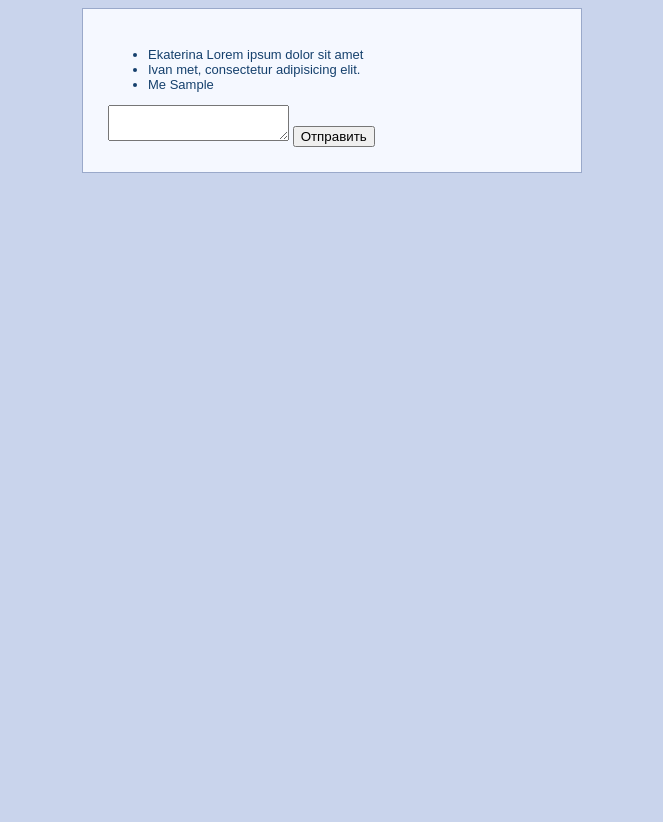
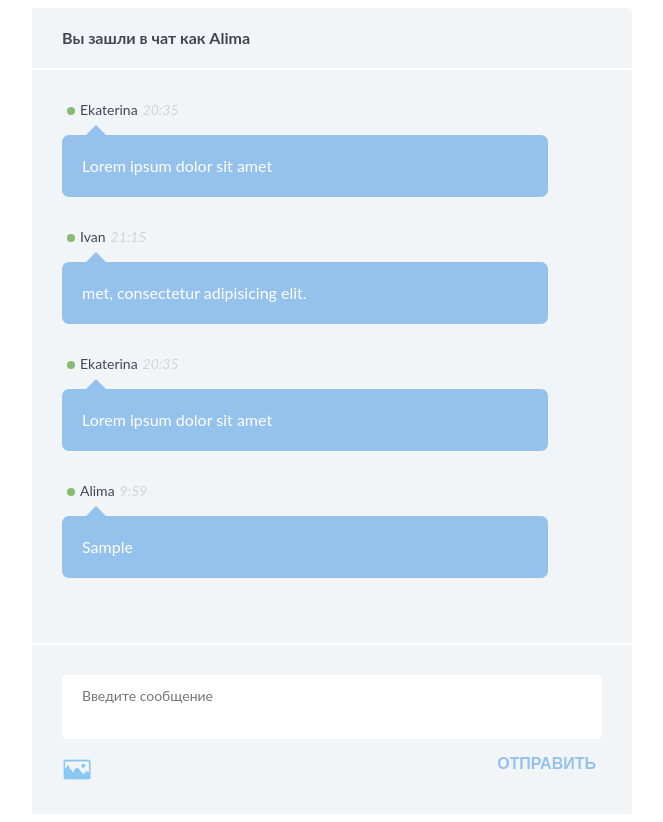
Before and after one commit to alima-n/study-chat, a website with bundled scripts: page index.html in a window 1280 px wide. Both pictures are taken after typing "Sample" into the empty fields and a click on the input "Отправить". Shown: the whole page, without its empty margins (308-971 px from the left). Before the commit the page ends 800 px from the top, so only its background shows below. Built offline with nearby package versions, Linux system fonts and the light colour scheme.

Commit message:
use Pug templates

```diff
--- a/components/app/app.js
+++ b/components/app/app.js
@@ -1,11 +1,14 @@
 import {Chat} from './../chat/chat.js';
 import {Form} from './../form/form.js';
+
+const USER_NAME = 'Alima';
 
 export class App {
     constructor({el}) {
         this.el = el;
         this.chat = new Chat({
-            el: document.createElement('div')
+            el: document.createElement('div'),
+            data: {messages: [], user: USER_NAME}
         });
         this.form = new Form({
             el: document.createElement('div'),
@@ -14,19 +17,28 @@ export class App {
 
         this.el.append(this.chat.el, this.form.el);
 
-        this.chat.setData({
+        this.chat.addOne({
             messages: [
                 {
                     sender: 'Ekaterina',
-                    text: 'Lorem ipsum dolor sit amet'
+                    text: 'Lorem ipsum dolor sit amet',
+                    time: '20:35',
+                    online: true
                 },
                 {
                     sender: 'Ivan',
-                    text: 'met, consectetur adipisicing elit.'
+                    text: 'met, consectetur adipisicing elit.',
+                    time: '21:15',
+                    online: false
+                },
+                {
+                    sender: 'Ekaterina',
+                    text: 'Lorem ipsum dolor sit amet',
+                    time: '20:35',
+                    online: true
                 }
             ]
         });
-
         this.render();
     }
 
@@ -35,14 +47,19 @@ export class App {
         this.form.render();
     }
     _onFormSubmit({text}) {
-        this.chat.setData({
+        let date = new Date();
+        let hours = date.getHours();
+        let minutes = date.getMinutes();
+        this.chat.addOne({
             messages: [
             ...this.chat.data.messages,
             {
                 text,
-                sender: 'Me'
+                sender: USER_NAME,
+                time: `${hours}:${minutes}`
             }]
         });
+        this.chat.setScrollStrategy('bottom');
         this.render();
     }
 }
--- /dev/null
+++ b/components/chat/chat.css
@@ -0,0 +1,95 @@
+
+.chat{
+	width: 600px;
+	background: #F2F5F8;
+  	border-top-right-radius: 5px;
+  	border-bottom-right-radius: 5px;
+ 	color: #434651;
+}
+
+.chat__header{
+	padding: 20px 30px;
+    border-bottom: 2px solid white;
+    font-weight: bold;
+    font-size: 16px;
+}
+
+.chat__messages{
+	padding: 30px 30px 20px;
+    border-bottom: 2px solid white;
+    overflow-y: scroll;
+    height: 575px;
+    margin: 0;
+}
+.chat__message{
+
+}
+.chat__text{
+	color: #fff;
+    padding: 18px 20px;
+    line-height: 26px;
+    font-size: 16px;
+    border-radius: 7px;
+    margin-bottom: 30px;
+    width: 90%;
+    position: relative;
+    background: #94C2ED;
+}
+.chat__text:after{
+	bottom: 100%;
+    left: 7%;
+    border: solid transparent;
+    content: " ";
+    height: 0;
+    width: 0;
+    position: absolute;
+    pointer-events: none;
+    border-bottom-color: #94C2ED;
+    border-width: 10px;
+    margin-left: -10px;
+}
+.chat__title{
+	color: #434651;
+    margin-bottom: 15px;
+}
+.chat__time{
+	color: #d1d3da;
+	font-style: italic;
+	margin: 0 5px;
+}
+.chat__status{
+	display: inline-block;
+	margin: 0 5px;
+	width: 8px;
+	height: 8px;
+	border-radius: 50%;
+	background: #86BB71;
+}
+.chat__status .online{
+	background: #86BB71;
+}
+.chat__status .offline{
+	background: #E38968
+}
+
+*{
+	box-sizing: border-box;
+}
+body{
+	font: 14px/20px "Lato", Arial, sans-serif;
+}
+ul{
+	list-style: none;
+}
+.container{
+	margin: 0 auto;
+	max-width: 600px;
+}
+.clearfix:after {
+    visibility: hidden;
+    display: block;
+    font-size: 0;
+    content: " ";
+    clear: both;
+    height: 0;
+}
--- a/components/chat/chat.js
+++ b/components/chat/chat.js
@@ -1,27 +1,46 @@
 export class Chat {
-    constructor( {el, data = {messages: []}}) {
+    constructor( {el, data = {messages: [], user: ''}}) {
         this.el = el;
         this.data = data;
+        this.scrollStrategy = 'bottom';
     }
 
-    render() {
-        const messagesHTML = this.data.messages.map(({text, sender}) => {
-            return `
-                <li class="chat__message">
-                    <span class="chat__title">${sender}</span>
-                    <span class="chat__text">${text}</span>
-                </li>
-            `;
-        }).join('');
-        this.el.innerHTML = `
-            <div class="chat">
-                <div class="chat__header"></div>
-                <ul class="chat__messages">${messagesHTML}</ul>
-            </div>
-        `;
-    };
+    render({scroll} = {}) {
+        this._saveScrollTop();
+        this.el.classList.add('chat', 'clearfix');
+        this.el.innerHTML = this._getHTML(this.data);
+        this._restoreScrollTop(scroll);
+    }
 
-    setData(data) {
+    _getHTML() {
+        return chatTemplate(this.data);
+    }
+
+    _saveScrollTop() {
+        let chatBox = this.el.querySelector('.chat__messages');
+        if (chatBox) {
+            this._scrollTop = chatBox.scrollTop;
+        }
+    }
+
+    _restoreScrollTop() {
+        let chatBox = this.el.querySelector('.chat__messages');
+        if (chatBox) {
+            switch (this._scrollStrategy) {
+                case 'bottom':
+                    chatBox.scrollTop = chatBox.scrollHeight;
+                    break;
+                case 'fixed':
+                    chatBox.scrollTop = this._scrollTop;
+            }
+        }
+    }
+
+    setScrollStrategy(strategy) {
+        this._scrollStrategy = strategy;
+    }
+
+    addOne(data) {
         Object.assign(this.data, data);
     }
 }
--- /dev/null
+++ b/components/chat/chat.pug.js
@@ -0,0 +1,67 @@
+function pug_escape(e){var a=""+e,t=pug_match_html.exec(a);if(!t)return e;var r,c,n,s="";for(r=t.index,c=0;r<a.length;r++){switch(a.charCodeAt(r)){case 34:n="&quot;";break;case 38:n="&amp;";break;case 60:n="&lt;";break;case 62:n="&gt;";break;default:continue}c!==r&&(s+=a.substring(c,r)),c=r+1,s+=n}return c!==r?s+a.substring(c,r):s}
+var pug_match_html=/["&<>]/;
+function pug_rethrow(n,e,r,t){if(!(n instanceof Error))throw n;if(!("undefined"==typeof window&&e||t))throw n.message+=" on line "+r,n;try{t=t||require("fs").readFileSync(e,"utf8")}catch(e){pug_rethrow(n,null,r)}var i=3,a=t.split("\n"),o=Math.max(r-i,0),h=Math.min(a.length,r+i),i=a.slice(o,h).map(function(n,e){var t=e+o+1;return(t==r?"  > ":"    ")+t+"| "+n}).join("\n");throw n.path=e,n.message=(e||"Pug")+":"+r+"\n"+i+"\n\n"+n.message,n}function chatTemplate(locals) {var pug_html = "", pug_mixins = {}, pug_interp;var pug_debug_filename, pug_debug_line;try {var pug_debug_sources = {"components\u002Fchat\u002Fchat.pug":"div.chat\n    div.chat__header Вы зашли в чат как #{user}\n    ul.chat__messages\n        each message in messages\n            div.message-box.left-img\n                div.chat__title\n                    span.chat__status\n                    span=message.sender\n                    span.chat__time=message.time\n                div.chat__text=message.text\n\n"};
+;var locals_for_with = (locals || {});(function (messages, user) {;pug_debug_line = 1;pug_debug_filename = "components\u002Fchat\u002Fchat.pug";
+pug_html = pug_html + "\u003Cdiv class=\"chat\"\u003E";
+;pug_debug_line = 2;pug_debug_filename = "components\u002Fchat\u002Fchat.pug";
+pug_html = pug_html + "\u003Cdiv class=\"chat__header\"\u003E";
+;pug_debug_line = 2;pug_debug_filename = "components\u002Fchat\u002Fchat.pug";
+pug_html = pug_html + "Вы зашли в чат как ";
+;pug_debug_line = 2;pug_debug_filename = "components\u002Fchat\u002Fchat.pug";
+pug_html = pug_html + (pug_escape(null == (pug_interp = user) ? "" : pug_interp)) + "\u003C\u002Fdiv\u003E";
+;pug_debug_line = 3;pug_debug_filename = "components\u002Fchat\u002Fchat.pug";
+pug_html = pug_html + "\u003Cul class=\"chat__messages\"\u003E";
+;pug_debug_line = 4;pug_debug_filename = "components\u002Fchat\u002Fchat.pug";
+// iterate messages
+;(function(){
+  var $$obj = messages;
+  if ('number' == typeof $$obj.length) {
+      for (var pug_index0 = 0, $$l = $$obj.length; pug_index0 < $$l; pug_index0++) {
+        var message = $$obj[pug_index0];
+;pug_debug_line = 5;pug_debug_filename = "components\u002Fchat\u002Fchat.pug";
+pug_html = pug_html + "\u003Cdiv class=\"message-box left-img\"\u003E";
+;pug_debug_line = 6;pug_debug_filename = "components\u002Fchat\u002Fchat.pug";
+pug_html = pug_html + "\u003Cdiv class=\"chat__title\"\u003E";
+;pug_debug_line = 7;pug_debug_filename = "components\u002Fchat\u002Fchat.pug";
+pug_html = pug_html + "\u003Cspan class=\"chat__status\"\u003E\u003C\u002Fspan\u003E";
+;pug_debug_line = 8;pug_debug_filename = "components\u002Fchat\u002Fchat.pug";
+pug_html = pug_html + "\u003Cspan\u003E";
+;pug_debug_line = 8;pug_debug_filename = "components\u002Fchat\u002Fchat.pug";
+pug_html = pug_html + (pug_escape(null == (pug_interp = message.sender) ? "" : pug_interp)) + "\u003C\u002Fspan\u003E";
+;pug_debug_line = 9;pug_debug_filename = "components\u002Fchat\u002Fchat.pug";
+pug_html = pug_html + "\u003Cspan class=\"chat__time\"\u003E";
+;pug_debug_line = 9;pug_debug_filename = "components\u002Fchat\u002Fchat.pug";
+pug_html = pug_html + (pug_escape(null == (pug_interp = message.time) ? "" : pug_interp)) + "\u003C\u002Fspan\u003E\u003C\u002Fdiv\u003E";
+;pug_debug_line = 10;pug_debug_filename = "components\u002Fchat\u002Fchat.pug";
+pug_html = pug_html + "\u003Cdiv class=\"chat__text\"\u003E";
+;pug_debug_line = 10;pug_debug_filename = "components\u002Fchat\u002Fchat.pug";
+pug_html = pug_html + (pug_escape(null == (pug_interp = message.text) ? "" : pug_interp)) + "\u003C\u002Fdiv\u003E\u003C\u002Fdiv\u003E";
+      }
+  } else {
+    var $$l = 0;
+    for (var pug_index0 in $$obj) {
+      $$l++;
+      var message = $$obj[pug_index0];
+;pug_debug_line = 5;pug_debug_filename = "components\u002Fchat\u002Fchat.pug";
+pug_html = pug_html + "\u003Cdiv class=\"message-box left-img\"\u003E";
+;pug_debug_line = 6;pug_debug_filename = "components\u002Fchat\u002Fchat.pug";
+pug_html = pug_html + "\u003Cdiv class=\"chat__title\"\u003E";
+;pug_debug_line = 7;pug_debug_filename = "components\u002Fchat\u002Fchat.pug";
+pug_html = pug_html + "\u003Cspan class=\"chat__status\"\u003E\u003C\u002Fspan\u003E";
+;pug_debug_line = 8;pug_debug_filename = "components\u002Fchat\u002Fchat.pug";
+pug_html = pug_html + "\u003Cspan\u003E";
+;pug_debug_line = 8;pug_debug_filename = "components\u002Fchat\u002Fchat.pug";
+pug_html = pug_html + (pug_escape(null == (pug_interp = message.sender) ? "" : pug_interp)) + "\u003C\u002Fspan\u003E";
+;pug_debug_line = 9;pug_debug_filename = "components\u002Fchat\u002Fchat.pug";
+pug_html = pug_html + "\u003Cspan class=\"chat__time\"\u003E";
+;pug_debug_line = 9;pug_debug_filename = "components\u002Fchat\u002Fchat.pug";
+pug_html = pug_html + (pug_escape(null == (pug_interp = message.time) ? "" : pug_interp)) + "\u003C\u002Fspan\u003E\u003C\u002Fdiv\u003E";
+;pug_debug_line = 10;pug_debug_filename = "components\u002Fchat\u002Fchat.pug";
+pug_html = pug_html + "\u003Cdiv class=\"chat__text\"\u003E";
+;pug_debug_line = 10;pug_debug_filename = "components\u002Fchat\u002Fchat.pug";
+pug_html = pug_html + (pug_escape(null == (pug_interp = message.text) ? "" : pug_interp)) + "\u003C\u002Fdiv\u003E\u003C\u002Fdiv\u003E";
+    }
+  }
+}).call(this);
+
+pug_html = pug_html + "\u003C\u002Ful\u003E\u003C\u002Fdiv\u003E";}.call(this,"messages" in locals_for_with?locals_for_with.messages:typeof messages!=="undefined"?messages:undefined,"user" in locals_for_with?locals_for_with.user:typeof user!=="undefined"?user:undefined));} catch (err) {pug_rethrow(err, pug_debug_filename, pug_debug_line, pug_debug_sources[pug_debug_filename]);};return pug_html;}
--- /dev/null
+++ b/components/form/form.css
@@ -0,0 +1,59 @@
+form{
+	padding: 30px;
+	background: #F2F5F8;
+}
+form textarea{
+	width: 100%;
+    border: none;
+    padding: 10px 20px;
+    font: 14px/22px "Lato", Arial, sans-serif;
+    margin-bottom: 10px;
+    border-radius: 5px;
+    resize: none;
+}
+form textarea:focus{
+	outline: none;
+	border: 1px solid #75b1e8;
+}
+form input[type="submit"]{
+	display: inline-block;
+	float: right;
+    color: #94C2ED;
+    font-size: 16px;
+    text-transform: uppercase;
+    border: none;
+    cursor: pointer;
+    font-weight: bold;
+    background: #F2F5F8;
+}
+.fileContainer{
+    overflow: hidden;
+    position: relative;
+    width: 30px;
+    height: 30px;
+    background: url(./ic_image.png) no-repeat 0 0;
+    border-radius: .5em;
+    float: left;
+}
+
+.fileContainer [type=file] {
+    cursor: pointer;
+    display: block;
+    font-size: 999px;
+    filter: alpha(opacity=0);
+    min-height: 100%;
+    min-width: 100%;
+    opacity: 0;
+    position: absolute;
+    right: 0;
+    text-align: right;
+    top: 0;
+}
+
+.fileContainer:hover{
+	background: url(./ic_image_hov.png) no-repeat 0 0;
+}
+
+form input[type="submit"]:hover{
+	color: #75b1e8;
+}
--- a/components/form/form.js
+++ b/components/form/form.js
@@ -7,8 +7,11 @@ export class Form {
 
     render() {
         this.el.innerHTML = `
-            <form>
-                <textarea></textarea>
+            <form class="clearfix">
+                <textarea placeholder="Введите сообщение"></textarea>
+                <label class="fileContainer">
+                    <input type="file"/>
+                </label>
                 <input type="submit" value="Отправить"/>
             </form>
         `;
--- a/index.html
+++ b/index.html
@@ -2,12 +2,14 @@
 <html lang="en">
 <head>
 	<meta charset="UTF-8">
-	<title>MyChat</title>
-	<link rel="stylesheet" href="./components/chat/styles.css">
+	<title>New Chat</title>
+  <link rel="stylesheet" href="./components/chat/chat.css">
+  <link rel="stylesheet" href="./components/form/form.css">
+  <script src="./components/chat/chat.pug.js"></script>
 </head>
 <body>
 
-<div id="js-app"></div>
+<div id="js-app" class="container"></div>
 
 <script src="https://www.gstatic.com/firebasejs/4.7.0/firebase.js"></script>
 <script>
--- a/package.json
+++ b/package.json
@@ -5,13 +5,16 @@
   "scripts": {
     "test": "echo \"Error: no test specified\" && exit 1",
     "lint": "./node_modules/.bin/eslint components/**/*.js",
-    "start": "./node_modules/.bin/static-server ."
+    "start": "./node_modules/.bin/static-server .",
+    "pug": "./node_modules/.bin/pug -c --name-after-file --extension pug.js components/**/*.pug"
   },
   "author": "",
   "license": "ISC",
   "devDependencies": {
     "eslint": "^4.13.1",
     "eslint-config-google": "^0.9.1",
+    "pug": "^2.0.0-rc.4",
+    "pug-cli": "^1.0.0-alpha6",
     "static-server": "^3.0.0"
   },
   "dependencies": {},
```
Also changed, not shown: components/chat/chat.pug (added, +10 -0 lines), components/form/ic_image.png (added), components/form/ic_image_hov.png (added), 2 other files.
